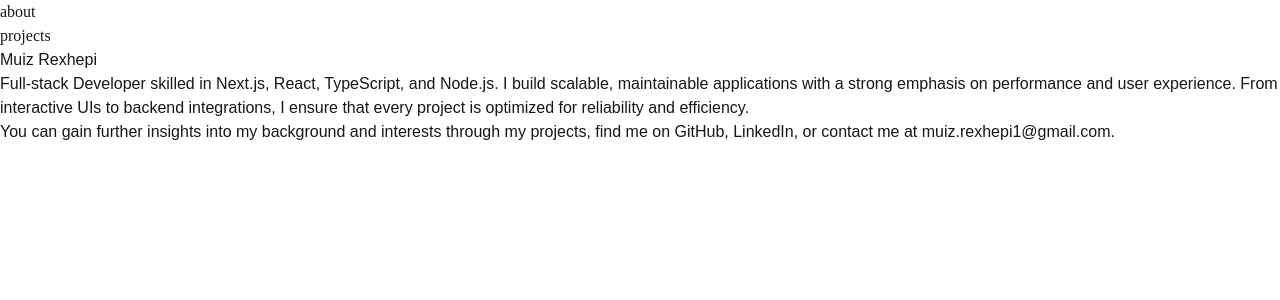
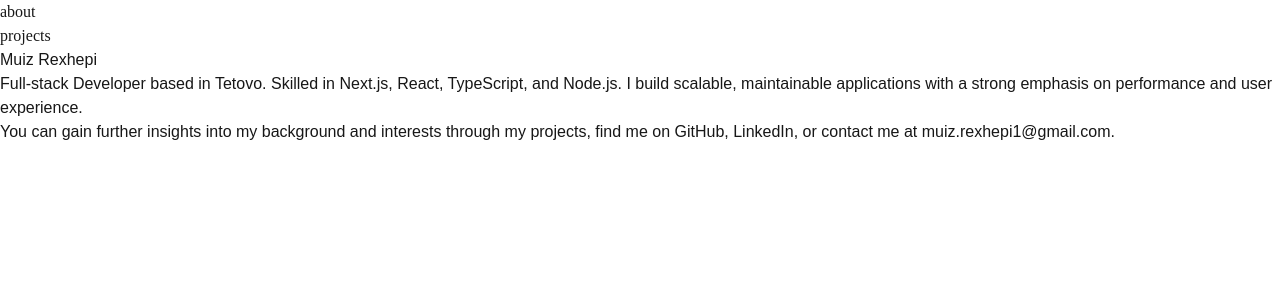
Before and after one commit to muizrexhepi/mr-portfolio, a Next.js app: page / in a window 1280 px wide. Shown: the top 300 px of the page. Built offline with nearby package versions, Linux system fonts and the light colour scheme.

Commit message:
Update page.tsx

```diff
--- a/src/app/page.tsx
+++ b/src/app/page.tsx
@@ -8,9 +8,8 @@ export default function HomePage() {
       </h1>
       <div className="space-y-6 text-sm sm:tracking-wide leading-5 sm:leading-6 sm:text-base text-neutral-500">
        <p>
-          Full-stack Developer skilled in Next.js, React, TypeScript, and Node.js.
+          Full-stack Developer based in Tetovo. Skilled in Next.js, React, TypeScript, and Node.js.
           I build scalable, maintainable applications with a strong emphasis on performance and user experience.
-          From interactive UIs to backend integrations, I ensure that every project is optimized for reliability and efficiency.
         </p>
 
         <p>
```
